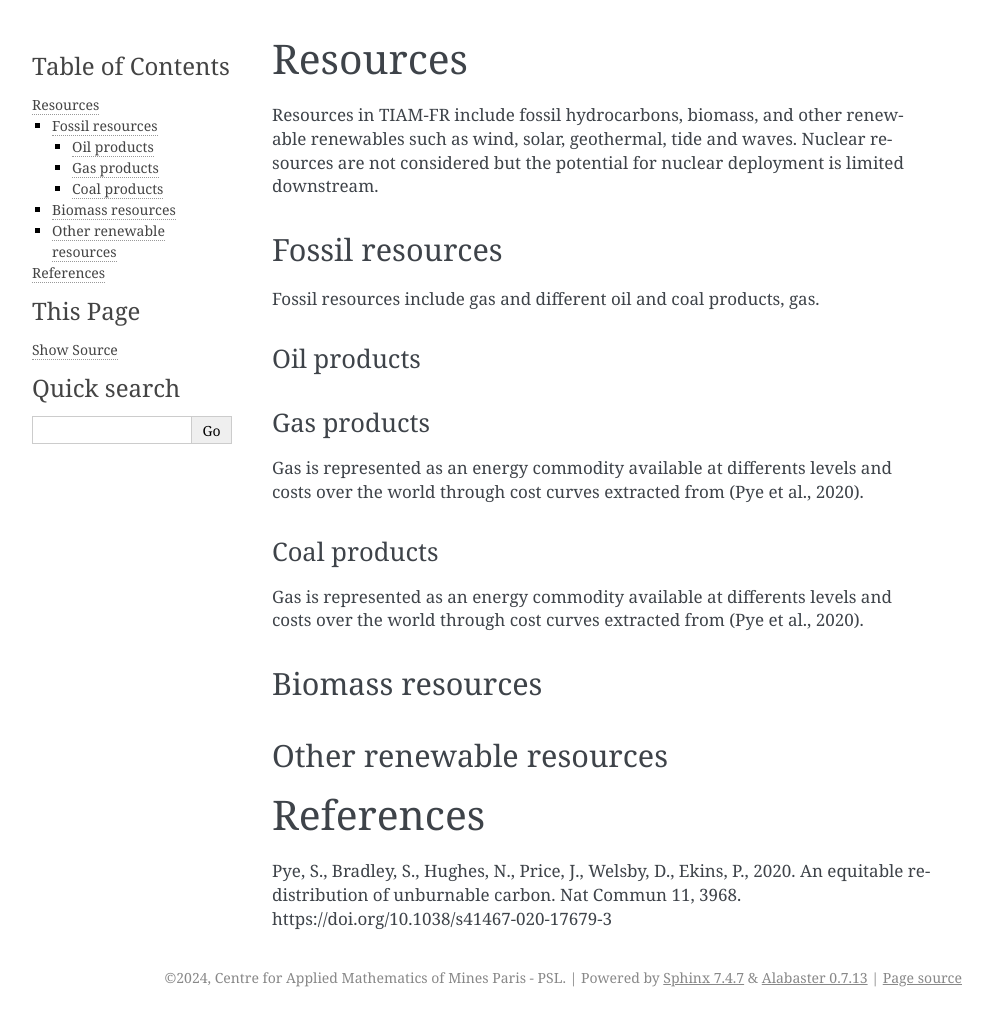
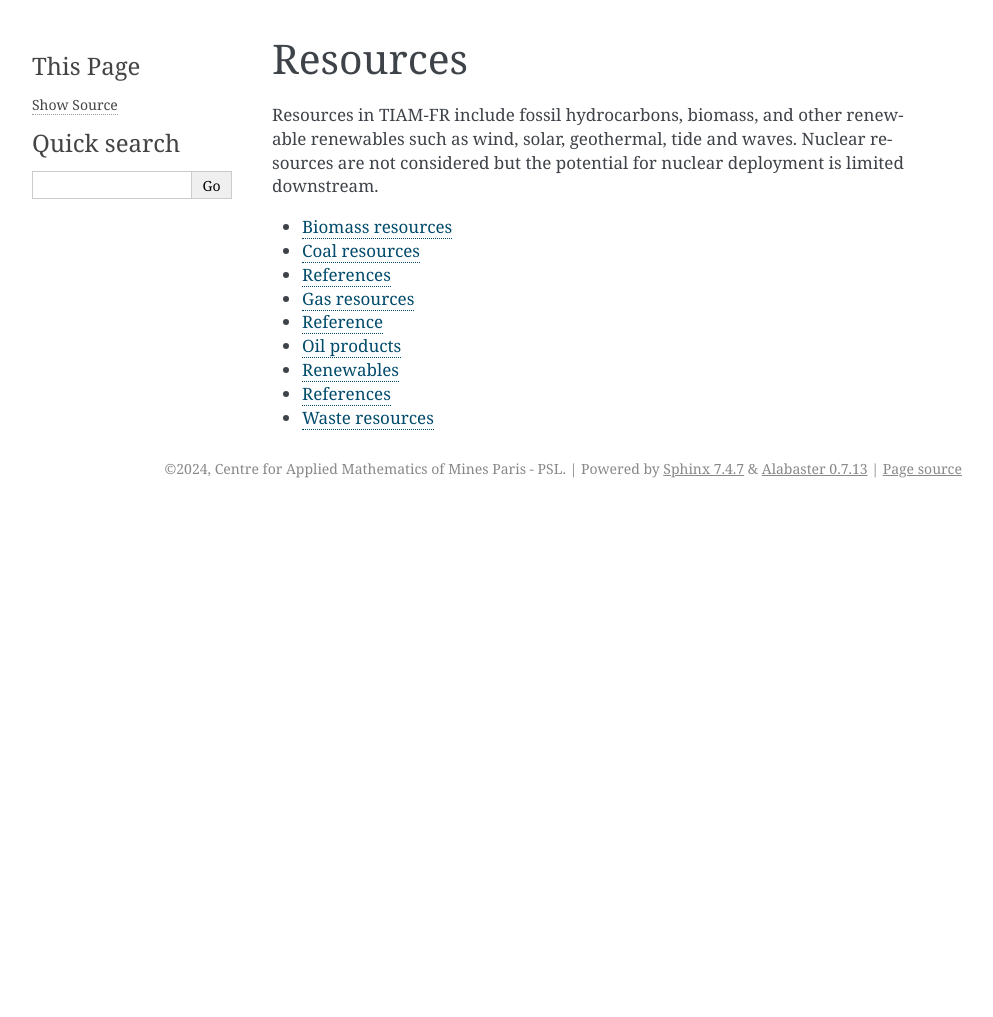
Before and after one commit to LucasDesport/tiam-fr, a Sphinx documentation site: the page built from docs/resources/index.md, in a window 1280 px wide. Shown: the whole page, without its empty margins (148-1141 px from the left). Built offline with Sphinx 7.4.7, drawn with Linux system fonts in a browser that asks for light colours; after the commit the page ends 900 px from its top, so only the background shows below that.

Commit message:
Update index.md

````diff
--- a/docs/resources/index.md
+++ b/docs/resources/index.md
@@ -2,27 +2,14 @@
 
 Resources in TIAM-FR include fossil hydrocarbons, biomass, and other renewable renewables such as wind, solar, geothermal, tide and waves. Nuclear resources are not considered but the potential for nuclear deployment is limited downstream.
 
-## Fossil resources
-
-Fossil resources include gas and different oil and coal products, gas.
-
-### Oil products
-
-
-
-### Gas products
-
-Gas is represented as an energy commodity available at differents levels and costs over the world through cost curves extracted from (Pye et al., 2020).
-
-### Coal products
-
-Gas is represented as an energy commodity available at differents levels and costs over the world through cost curves extracted from (Pye et al., 2020).
-
-## Biomass resources
-
-## Other renewable resources
-
-
-# References
-
-Pye, S., Bradley, S., Hughes, N., Price, J., Welsby, D., Ekins, P., 2020. An equitable redistribution of unburnable carbon. Nat Commun 11, 3968. https://doi.org/10.1038/s41467-020-17679-3
+```{toctree}
+---
+titlesonly:
+---
+biomass
+coal
+gas
+oil
+renewables
+wastes
+```
````
